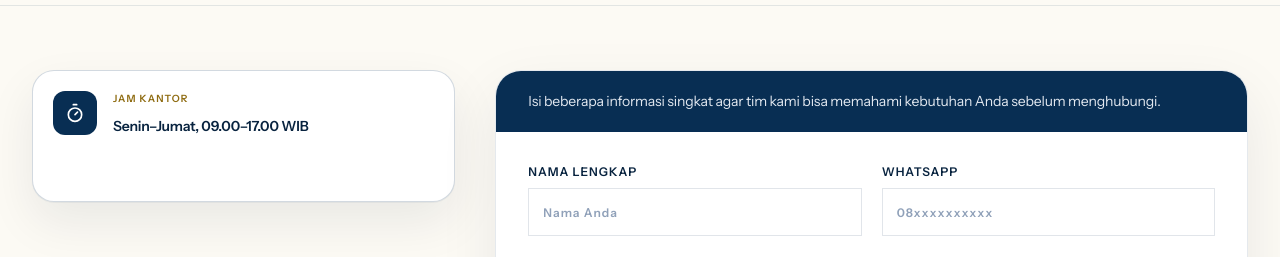
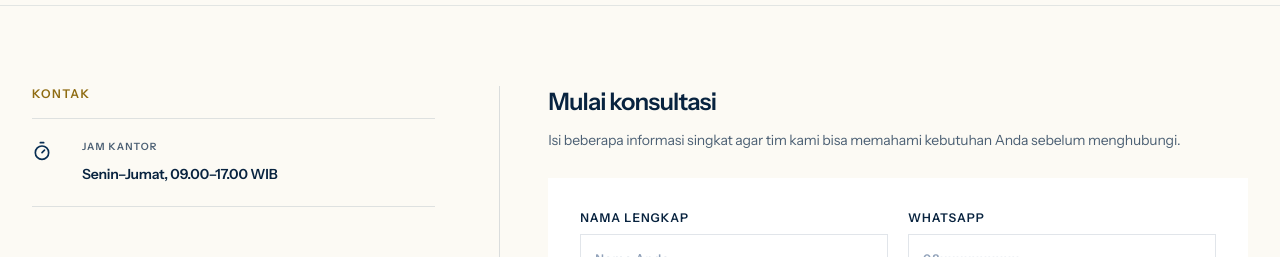
Before and after one commit to UlbertAllain/yuk-jadi-lega, a Next.js app: page /kontak in a window 1280 px wide. Shown: the part 401-658 px from the top of the page. Built offline with nearby package versions, Linux system fonts and the light colour scheme; no server answers.

Commit message:
refactor: simplify contact page

```diff
--- a/app/(public)/kontak/page.tsx
+++ b/app/(public)/kontak/page.tsx
@@ -17,7 +17,9 @@ export default async function ContactPage() {
   const serviceOptions = services.map(({ id, title, slug }) => ({ id, title, slug }));
 
   const contacts = [
-    whatsappHref ? { label: "WhatsApp", value: `+${settings.whatsapp}`, href: whatsappHref, icon: MessageCircle } : null,
+    whatsappHref
+      ? { label: "WhatsApp", value: `+${settings.whatsapp}`, href: whatsappHref, icon: MessageCircle }
+      : null,
     settings.email ? { label: "Email", value: settings.email, href: `mailto:${settings.email}`, icon: Mail } : null,
     settings.address ? { label: "Alamat", value: settings.address, icon: MapPin } : null,
     settings.officeHours ? { label: "Jam kantor", value: settings.officeHours, icon: Timer } : null,
@@ -30,26 +32,52 @@ export default async function ContactPage() {
         description="Anda tidak perlu tahu nama layanannya terlebih dahulu. Ceritakan kondisi usaha dan tujuan Anda, lalu tim kami akan membantu mengarahkan kebutuhan yang paling sesuai."
       />
 
-      <section className="page-shell grid gap-8 py-12 lg:grid-cols-[.72fr_1.28fr] lg:gap-10 lg:py-16">
-        <div className="grid content-start gap-3 sm:grid-cols-2 lg:grid-cols-1">
+      <section className="page-shell grid gap-12 py-14 lg:grid-cols-[.7fr_1.3fr] lg:gap-16 lg:py-20">
+        <div className="content-start">
+          <p className="text-xs font-semibold uppercase tracking-[0.12em] text-brand-gold-dark">Kontak</p>
+
+          <div className="mt-4 border-y border-brand-navy/12">
             {contacts.map((contact) => {
               const Icon = contact.icon;
               const content = (
-              <div className="card-premium flex min-h-[132px] gap-4 rounded-[22px] p-5">
-                <span className="grid h-11 w-11 shrink-0 place-items-center rounded-xl bg-brand-navy text-white"><Icon className="h-5 w-5" /></span>
+                <div className="grid grid-cols-[34px_minmax(0,1fr)] gap-4 border-b border-brand-navy/8 py-5 last:border-b-0">
+                  <Icon className="mt-0.5 h-5 w-5 text-brand-navy" />
                   <div className="min-w-0">
-                  <p className="text-[10px] font-semibold uppercase tracking-[0.11em] text-brand-gold-dark">{contact.label}</p>
-                  <p className="mt-2 break-words text-sm font-semibold leading-6 text-brand-ink">{contact.value}</p>
+                    <p className="text-[10px] font-semibold uppercase tracking-[0.11em] text-brand-muted">
+                      {contact.label}
+                    </p>
+                    <p className="mt-2 break-words text-sm font-semibold leading-6 text-brand-ink">
+                      {contact.value}
+                    </p>
                   </div>
                 </div>
               );
-            return contact.href ? <a key={contact.label} href={contact.href} target={contact.href.startsWith("http") ? "_blank" : undefined} rel={contact.href.startsWith("http") ? "noreferrer" : undefined}>{content}</a> : <div key={contact.label}>{content}</div>;
+
+              return contact.href ? (
+                <a
+                  key={contact.label}
+                  href={contact.href}
+                  target={contact.href.startsWith("http") ? "_blank" : undefined}
+                  rel={contact.href.startsWith("http") ? "noreferrer" : undefined}
+                  className="block transition hover:bg-white/40"
+                >
+                  {content}
+                </a>
+              ) : (
+                <div key={contact.label}>{content}</div>
+              );
             })}
           </div>
+        </div>
 
-        <div className="overflow-hidden rounded-[26px] border border-brand-navy/10 bg-white shadow-[0_22px_60px_rgba(6,23,46,.08)]">
-          <div className="border-b border-brand-navy/10 bg-brand-navy px-6 py-5 text-white sm:px-8">
-            <p className="text-sm font-normal text-slate-200">Isi beberapa informasi singkat agar tim kami bisa memahami kebutuhan Anda sebelum menghubungi.</p>
+        <div className="border-t border-brand-navy/14 pt-5 lg:border-l lg:border-t-0 lg:pl-12 lg:pt-0">
+          <div className="mb-6">
+            <h2 className="text-2xl font-semibold tracking-[-0.035em] text-brand-ink">
+              Mulai konsultasi
+            </h2>
+            <p className="mt-2 max-w-2xl text-sm leading-7 text-brand-muted">
+              Isi beberapa informasi singkat agar tim kami bisa memahami kebutuhan Anda sebelum menghubungi.
+            </p>
           </div>
           <LeadForm services={serviceOptions} />
         </div>
```
Lines whose indentation alone changed are shown as unchanged.
